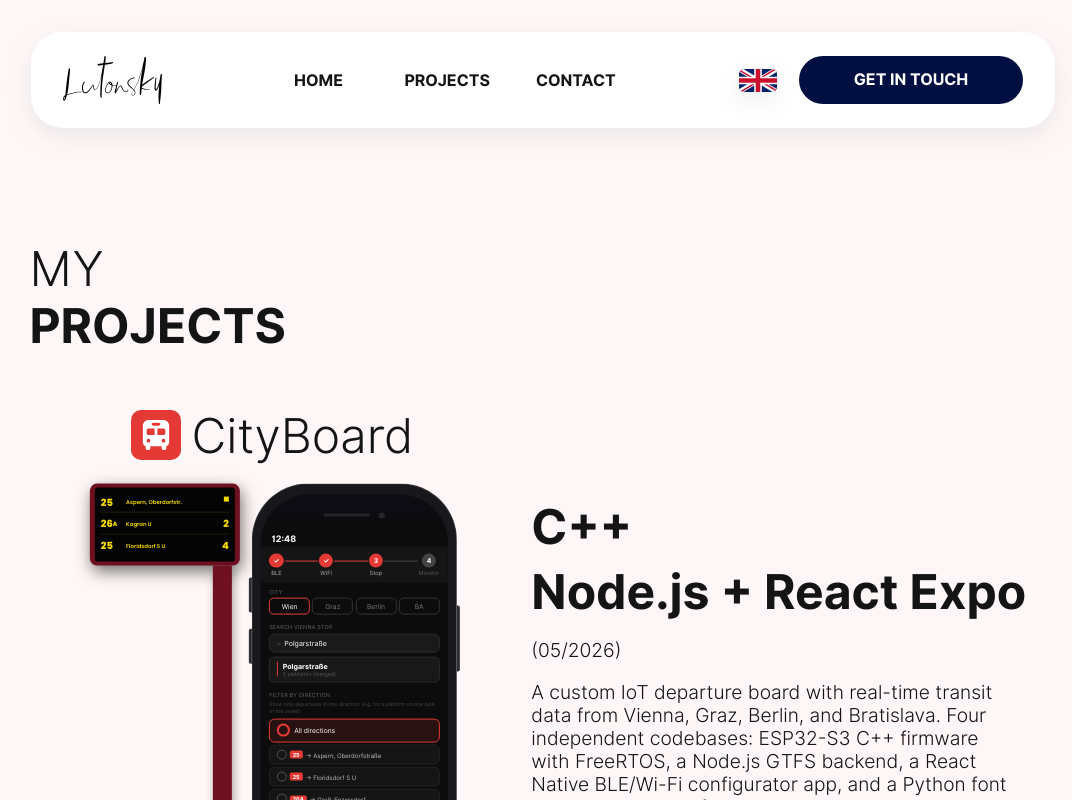
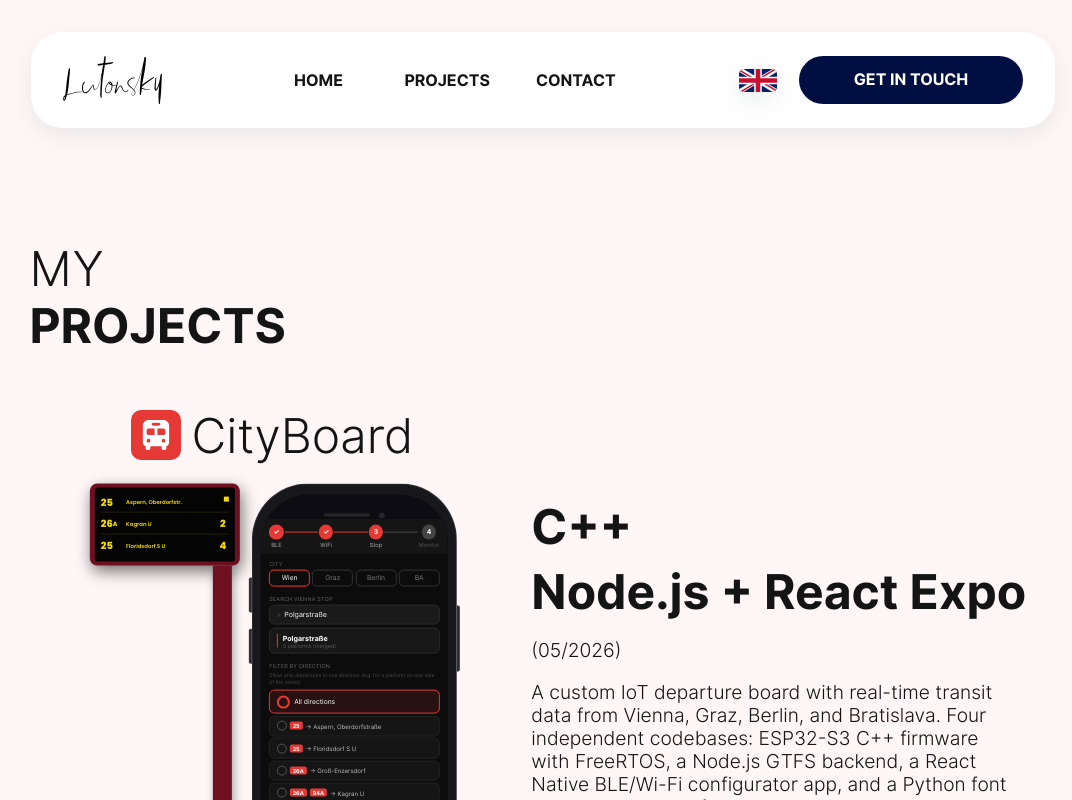
Before and after one commit to lukaslgit/homepage, a React (Vite) app: page /projects in a window 1280 px wide. Shown: the top 800 px of the page, without its empty margins (97-1169 px from the left). Built offline with nearby package versions, Linux system fonts and the light colour scheme.

Commit message:
small mockup fix

```diff
--- a/src/Pages/Projects.jsx
+++ b/src/Pages/Projects.jsx
@@ -43,9 +43,6 @@ export default function Projects(){
                                                 <div className='phoneCamera'></div>
                                             </div>
                                             <div className='transitApp'>
-                                                <div className='tStatusBar'>
-                                                    <span>12:48</span>
-                                                </div>
                                                 <div className='tSteps'>
                                                     <div className='tStep tDone'><div className='tStepDot'>✓</div><span>BLE</span></div>
                                                     <div className='tStepBar'></div>
--- a/src/Styles/projects.css
+++ b/src/Styles/projects.css
@@ -1136,10 +1136,9 @@
   font-size: 0.62rem;
   font-weight: 800;
   color: #f5d900;
-  min-width: 0.55rem;
-  text-align: right;
+  width: 12px;
+  text-align: center;
   flex-shrink: 0;
-  margin-left: auto;
 }
 .top-section .content .project .wrapImg .devWrap .devDivider {
   height: 1px;
--- a/src/Styles/projects.scss
+++ b/src/Styles/projects.scss
@@ -1278,10 +1278,9 @@
                         font-size: 0.62rem;
                         font-weight: 800;
                         color: #f5d900;
-                        min-width: 0.55rem;
-                        text-align: right;
+                        width: 12px;
+                        text-align: center;
                         flex-shrink: 0;
-                        margin-left: auto;
                     }
 
                     .devDivider {
```
Also changed, not shown: 1 other file (tests, documents, lock files or other folders).
